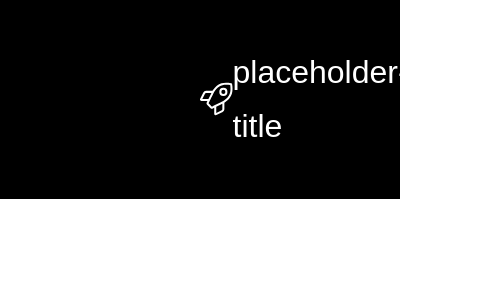
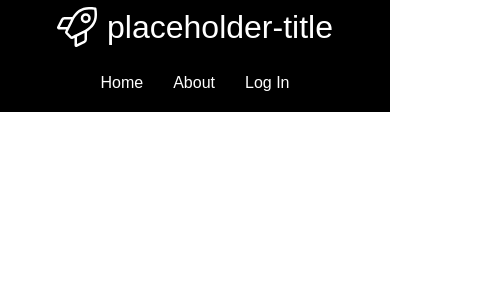
Before and after one commit to placeholdertitle/placeholder-title-client, a React (Create React App) app in the folder client/: page / in a window 390 px wide. Shown: the top 300 px of the page, 489 px wide, since content can reach past the window. Built offline with nearby package versions, Linux system fonts and the light colour scheme; no server answers; a web font is replaced by a local one.

Commit message:
Added media queries, navbar is now fully responsive mobile to desktop

```diff
--- a/client/src/assets/scss/components/_navbar.scss
+++ b/client/src/assets/scss/components/_navbar.scss
@@ -1,3 +1,21 @@
+@media (max-width: 84rem) {
+  .navbar {
+    padding: 0 1rem!important;
+  }
+}
+
+@media (max-width: 54.5rem) {
+  .navbar {
+    display: flex !important;
+    flex-direction: column;
+    justify-content: center;
+    align-items: center;
+    &__menu {
+      margin: 0 !important;
+    }
+  }
+}
+
 .navbar {
   width: 100%;
   background-color: $color-black;
@@ -14,6 +32,7 @@
     display: inline-flex;
     height: 4rem;
     fill: white;
+    margin-right: 1rem;
   }
   &__logo-text {
     font-weight: 200;
--- a/client/src/components/Navbar.js
+++ b/client/src/components/Navbar.js
@@ -16,7 +16,7 @@ const NavBar = () => {
     } else {
       return (
         <li className="navbar__dropdown">
-          <Link className="navbar__dropdown-button">{`Hi ${user.name.first}`}</Link>
+          <Link className="navbar__dropdown-button">{`Hi ${user.name.first.charAt(0).toUpperCase() + user.name.first.substring(1)}`}</Link>
           <li className="navbar__dropdown-content">
             <Link href="/" className="navbar__dropdown-link" onClick={logout}>Log Out</Link>
             <Link href="/" className="navbar__dropdown-link">Account</Link>
```
